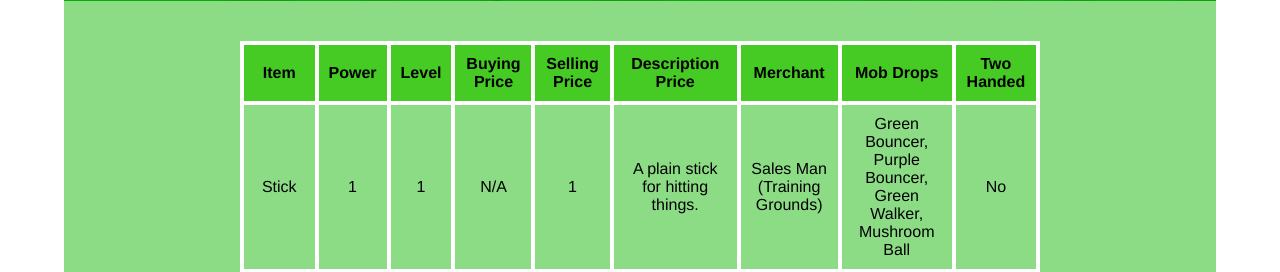
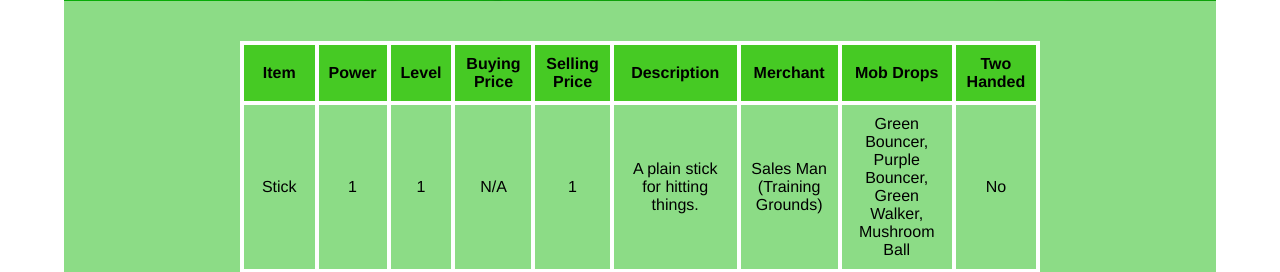
Before and after one commit to Chel-Jessen/Helmet-Heroes-Wiki, a Flask app: page /warrior_weapons in a window 1280 px wide. Shown: the part 618-890 px from the top of the page. Run offline with Flask 2, Linux system fonts and the light colour scheme.

Commit message:
fixed 'Description Price' error

```diff
--- a/src/templates/warrior_weapons.html
+++ b/src/templates/warrior_weapons.html
@@ -20,7 +20,7 @@
                         <th><b>Level</b></th>
                         <th><b>Buying Price</b></th>
                         <th><b>Selling Price</b></th>
-                        <th><b>Description Price</b></th>
+                        <th><b>Description</b></th>
                         <th><b>Merchant</b></th>
                         <th><b>Mob Drops</b></th>
                         <th><b>Two Handed</b></th>
```
